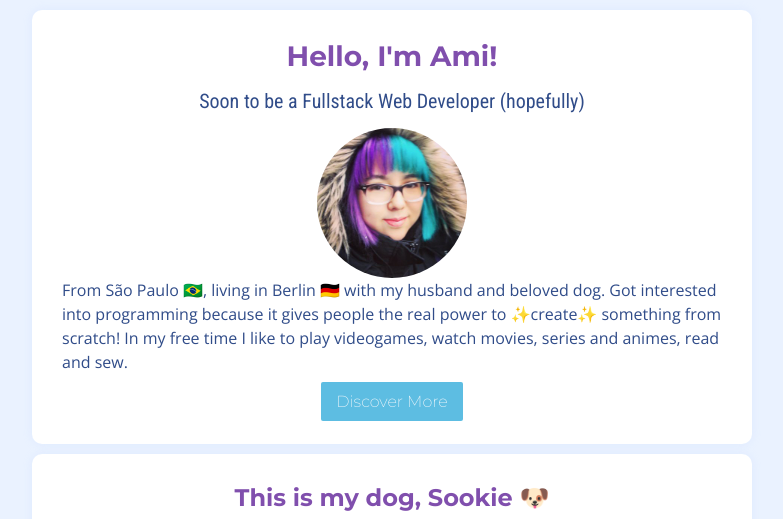
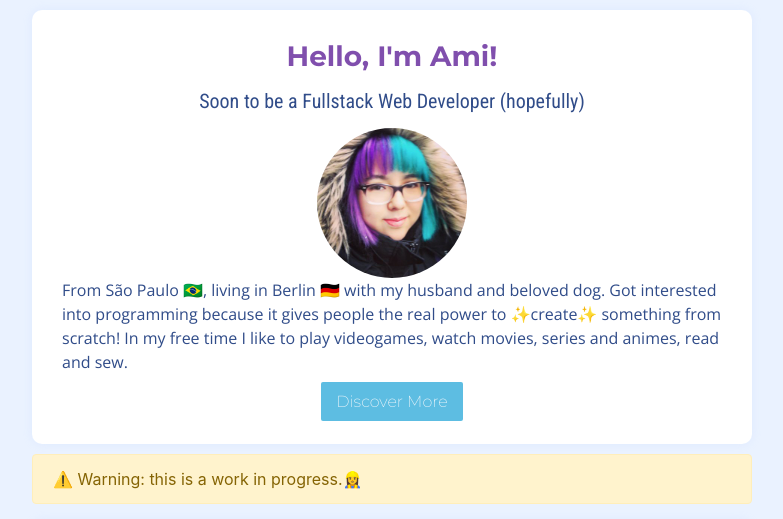
Before and after one commit to ami-onodera/profile, a plain HTML site: page index.html in a window 1280 px wide. Shown: the top 519 px of the page, without its empty margins (248-1031 px from the left). Drawn offline with nearby package versions, Linux system fonts and the light colour scheme; a script that the page names is missing.

Commit message:
added warning

```diff
--- a/index.html
+++ b/index.html
@@ -19,6 +19,10 @@
             <p>From São Paulo 🇧🇷, living in Berlin 🇩🇪 with my husband and beloved dog. Got interested into programming because it gives people the real power to ✨create✨ something from scratch! In my free time I like to play videogames, watch movies, series and animes, read and sew.</p>
             <a id="button" href="http://www.instagram.com/ami_sama" target="blank">Discover More</a>
         </div>
+        <div class="alert alert-warning" role="alert">
+          ⚠️ Warning: this is a work in progress.👷‍♀️
+        </div>
+
         <!-- CARD SOOKIE -->
         <div class="card-white">
             <h2>This is my dog, Sookie 🐶</h2>
```
